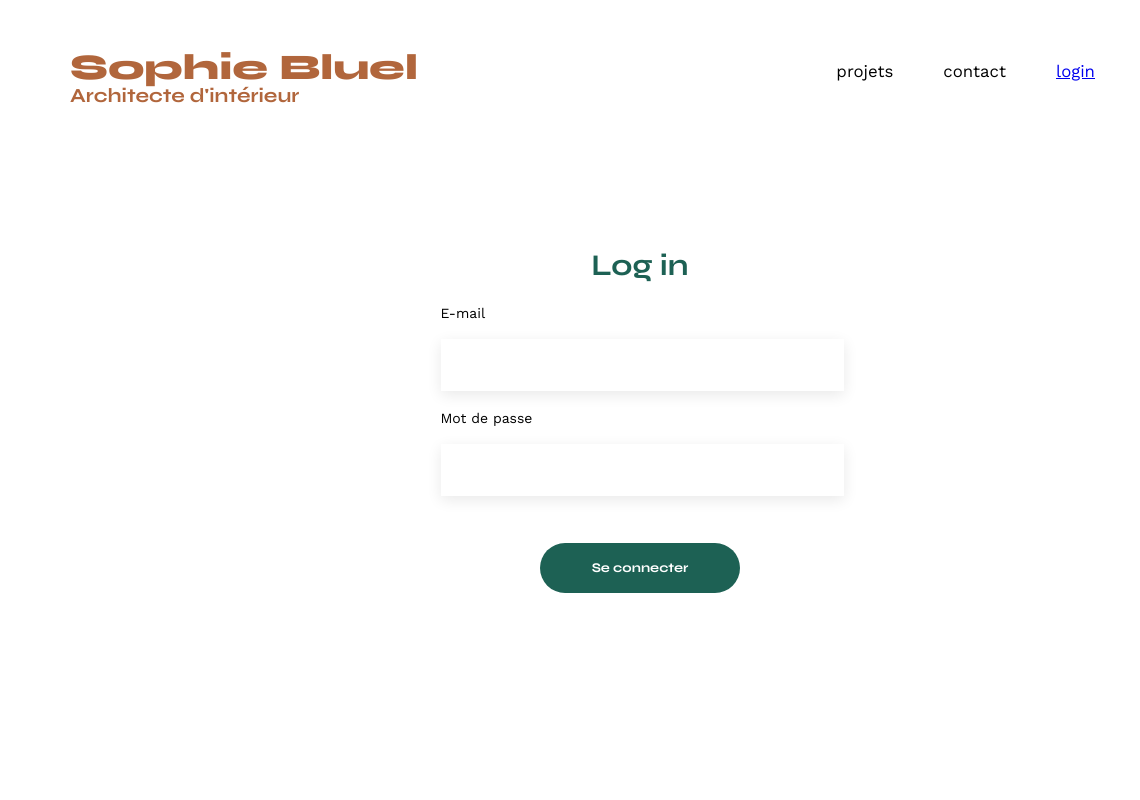
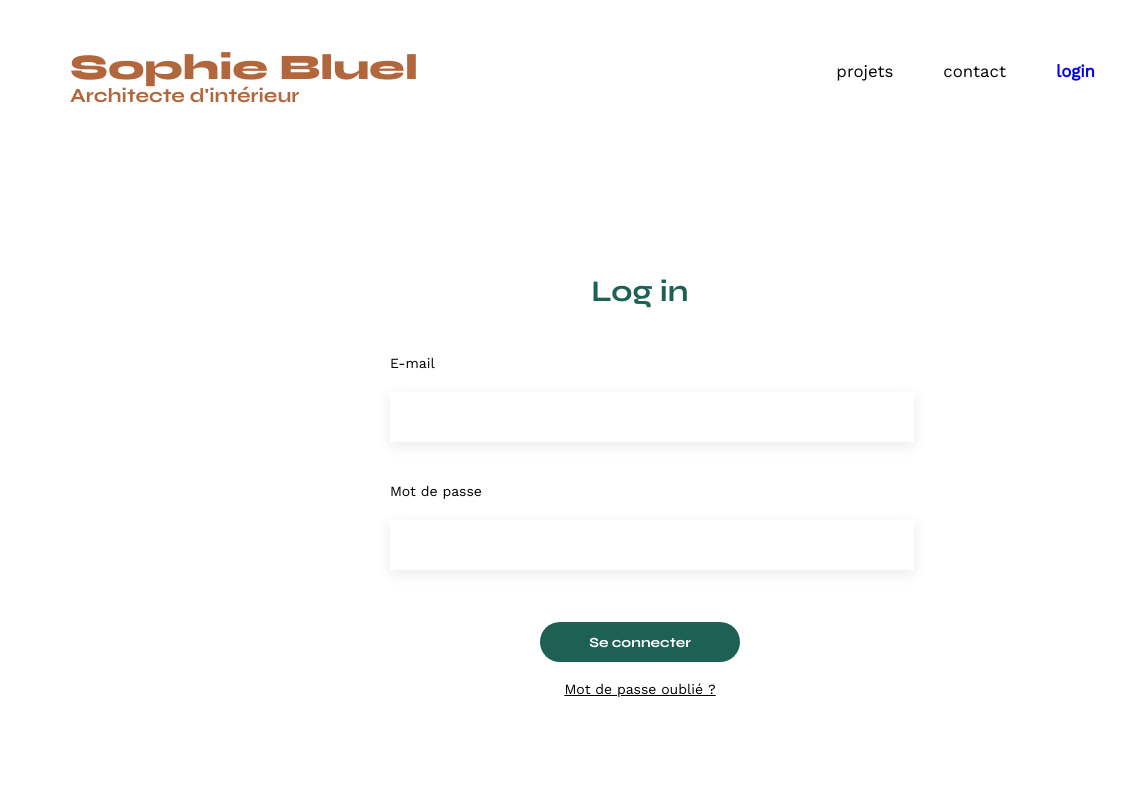
Before and after one commit to delby3006-del/Sophie_Bluel_site, a plain HTML site: page FrontEnd/connexion.html in a window 1280 px wide. Shown: the top 800 px of the page, 0-1140 px from the left. Drawn offline with nearby package versions, Linux system fonts and the light colour scheme.

```diff
--- a/FrontEnd/assets/style.css
+++ b/FrontEnd/assets/style.css
@@ -175,6 +175,11 @@
   font-size: 1.2em;
 }
 
+ul .localisation a {
+  text-decoration: none;
+  font-weight: 700;
+}
+
 li:hover {
   color: #b1663c;
 }
@@ -292,23 +297,15 @@
   margin: 2em;
 }
 
-/** css page de connexion**/
+/** page de connexion **/
 
 .connection-section {
   display: flex;
   flex-direction: column;
+  align-items: center;
+  padding-top: 120px;
   width: 100%;
-  height: 950px;
-}
-
-.connection-section .formulaire {
-  padding-top: 50px;
-  font-family: "Work Sans";
-  font-size: 14px;
-  font-weight: 500;
-  width: 35%;
-  margin: 2em auto;
-  margin-top: 5em;
+  min-height: 950px;
 }
 
 .connection {
@@ -316,34 +313,56 @@
   font-size: 30px;
   font-weight: 700;
   color: #1d6154;
-  position: sticky;
-  top: 250px;
+  text-align: center;
+  margin-bottom: 50px;
+  position: static;
+}
+
+.formulaire {
   width: 100%;
-  text-align: center;
+  max-width: 500px;
+  font-family: "Work Sans";
+  font-size: 14px;
+}
+
+.formulaire form {
+  display: flex;
+  flex-direction: column;
 }
 
 .connection-section .formulaire label {
   display: block;
-  margin-bottom: 5px;
+  margin-bottom: 8px;
 }
 
 .connection-section .information-connection {
   height: 50px;
   width: 100%;
-  margin-bottom: 20px;
+  margin-bottom: 28px;
   border: none;
   box-shadow: 0px 4px 14px rgba(0, 0, 0, 0.09);
+  padding: 0 12px;
 }
-.connection-section .connection-button {
+
+.connection-button {
   font-family: "Syne";
+  font-size: 14px;
   font-weight: 700;
   color: white;
   background-color: #1d6154;
-  margin-top: 2em;
-  margin-left: 25%;
-  width: 50%;
+  width: 200px;
+  height: 40px;
   border-radius: 60px;
-  height: 50px;
   border: none;
   cursor: pointer;
+  margin: 10px auto 0;
+  display: block;
 }
+
+.mot-de-passe-oublie {
+  display: block;
+  text-align: center;
+  margin-top: 10px;
+  color: black;
+  text-decoration: underline;
+}
--- a/FrontEnd/connexion.html
+++ b/FrontEnd/connexion.html
@@ -21,7 +21,7 @@
         <ul>
           <li>projets</li>
           <li>contact</li>
-          <li class="ici"><a href="./index.html">login</a></li>
+          <li class="localisation"><a href="./index.html">login</a></li>
           <li><img src="./assets/icons/instagram.png" alt="Instagram" /></li>
         </ul>
       </nav>
@@ -52,6 +52,9 @@
               value="Se connecter"
               class="connection-button"
             />
+            <p class="mot-de-passe-oublie">
+              <a class="mot-de-passe-oublie" href="#">Mot de passe oublié ?</a>
+            </p>
           </form>
         </div>
       </section>
```
Also changed, not shown: FrontEnd/homepage_edit.html (added, +81 -0 lines), FrontEnd/scripts/main.js (+18 -3 lines).
